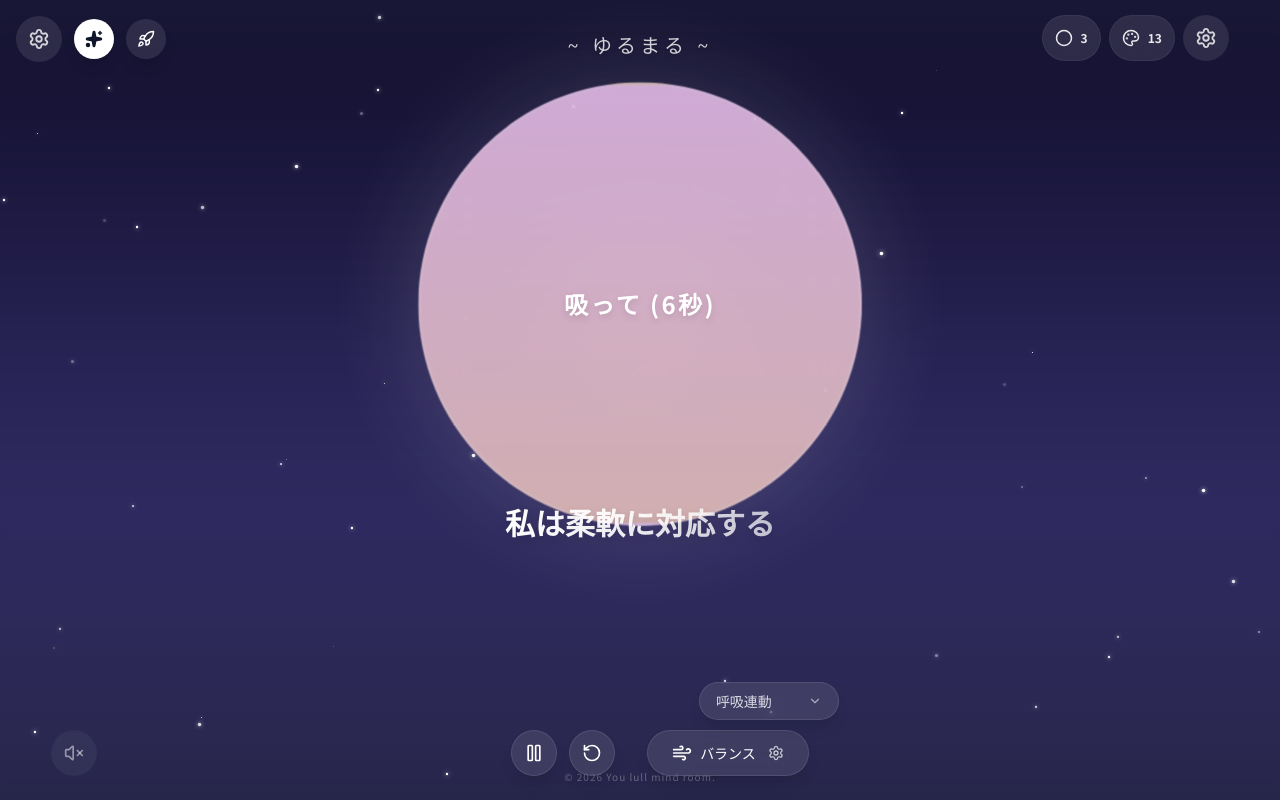
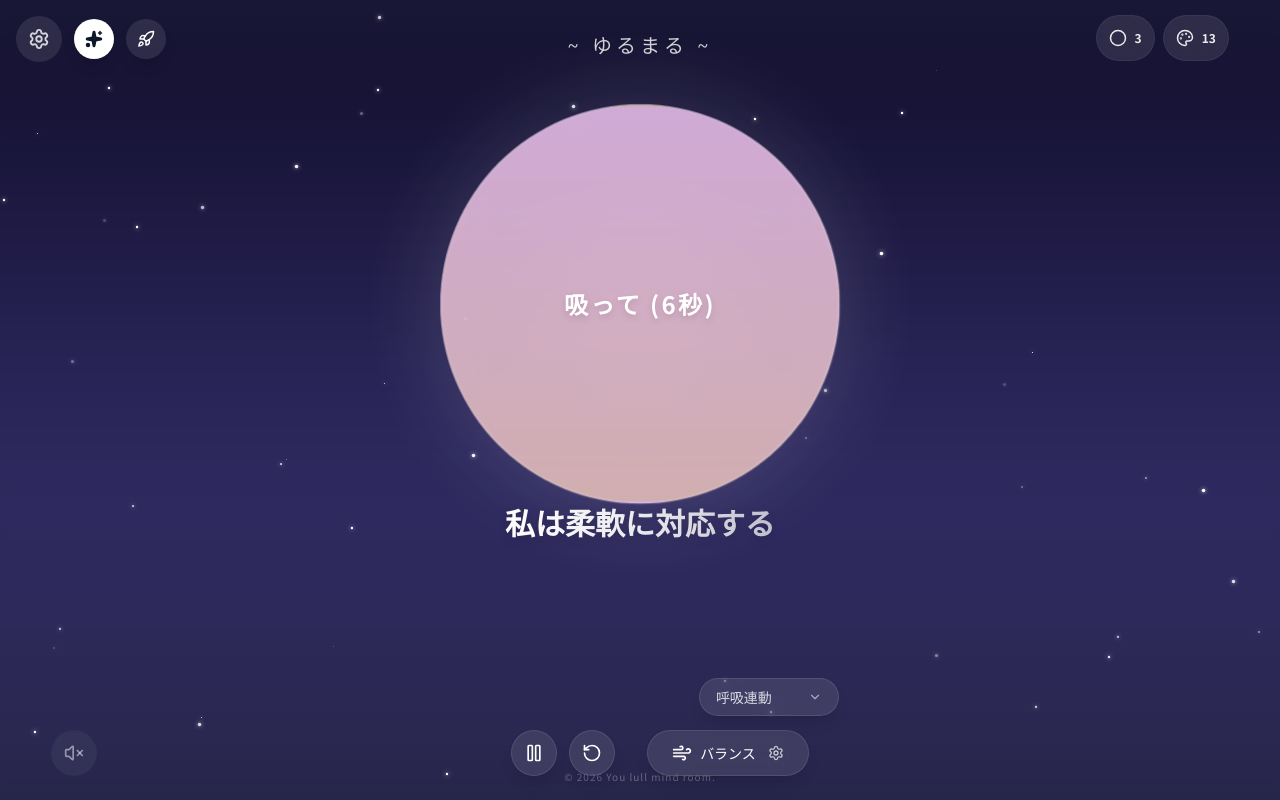
Before and after one commit to gtaketake123/yulumaru, a Next.js app: page / in a window 1280 px wide. Built offline with nearby package versions, Linux system fonts and the light colour scheme.

Commit message:
スマホ1-3反映済み

```diff
--- a/src/app/page.tsx
+++ b/src/app/page.tsx
@@ -32,7 +32,7 @@ export default function Home() {
   const [fallingColorful, setFallingColorful] = useState<boolean | "black">(false);
 
   // Settings States
-  const [circleScale, setCircleScale] = useState(2.0);
+  const [circleScale, setCircleScale] = useState(1.8);
   // Req 82, 98-5, 98-7: Default Animation Speed 60s
   const [bgAnimSpeed, setBgAnimSpeed] = useState(60);
   const [bgAnimDirection, setBgAnimDirection] = useState<"vertical" | "horizontal" | "diagonal">("vertical");
@@ -327,7 +327,7 @@ export default function Home() {
           <div
             className="pointer-events-auto fixed z-[300]"
             style={{
-              bottom: '10%',
+              bottom: '10.5%',
               left: '54.6%'
             }}
           >
@@ -367,24 +367,6 @@ export default function Home() {
 
       {/* Top Right Buttons (Req 14, 15) */}
       <div className="absolute top-[1.9%] right-[4%] z-40 flex items-center gap-2 pointer-events-auto flex-row-reverse">
-        <SettingsMenu
-          wordMode={wordMode} setWordMode={setWordMode}
-          bgTheme={bgTheme} setBgTheme={setBgTheme}
-          circleColor={circleColor} setCircleColor={setCircleColor}
-          enableTTS={enableTTS} setEnableTTS={setEnableTTS}
-          fallingSpeed={fallingSpeed} setFallingSpeed={setFallingSpeed}
-          fallingDensity={fallingDensity} setFallingDensity={setFallingDensity}
-          fallingColorful={fallingColorful} setFallingColorful={setFallingColorful}
-          circleScale={circleScale} setCircleScale={setCircleScale}
-          bgAnimSpeed={bgAnimSpeed} setBgAnimSpeed={setBgAnimSpeed}
-          bgAnimDirection={bgAnimDirection} setBgAnimDirection={setBgAnimDirection}
-          showCircle={showCircle} setShowCircle={setShowCircle}
-          showWords={showWords} setShowWords={setShowWords}
-          starVariant={starVariant} setStarVariant={setStarVariant}
-          blurSharpness={blurSharpness} setBlurSharpness={setBlurSharpness}
-          blurFantasy={blurFantasy} setBlurFantasy={setBlurFantasy}
-          isPaused={isPaused} togglePause={togglePause}
-        />
 
         {/* Theme Palette */}
         <button
--- a/src/components/PositiveAffirmations.tsx
+++ b/src/components/PositiveAffirmations.tsx
@@ -168,7 +168,7 @@ export default function PositiveAffirmations({
 
                 <button
                     onClick={handleManualClick}
-                    className="fixed bottom-[10%] left-[20%] flex items-center gap-2 px-6 py-3 rounded-full bg-white/10 hover:bg-white/20 backdrop-blur-md border border-white/20 text-white transition-all group cursor-pointer pointer-events-auto z-50"
+                    className="fixed bottom-[10.5%] left-[10.0%] flex items-center gap-2 px-6 py-3 rounded-full bg-white/10 hover:bg-white/20 backdrop-blur-md border border-white/20 text-white transition-all group cursor-pointer pointer-events-auto z-50"
                 >
                     <RefreshCw className="group-hover:rotate-180 transition-transform duration-500" size={20} />
                     <span>次の言葉</span>
```
